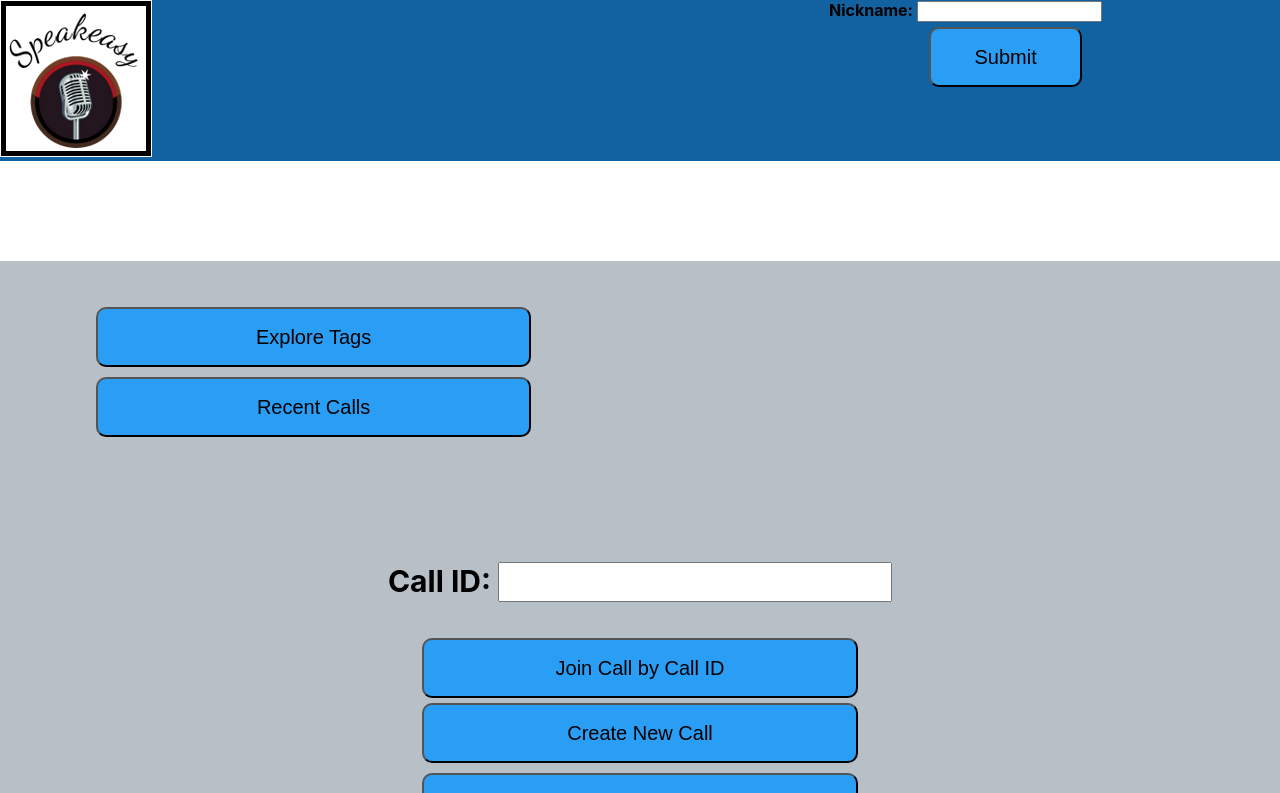
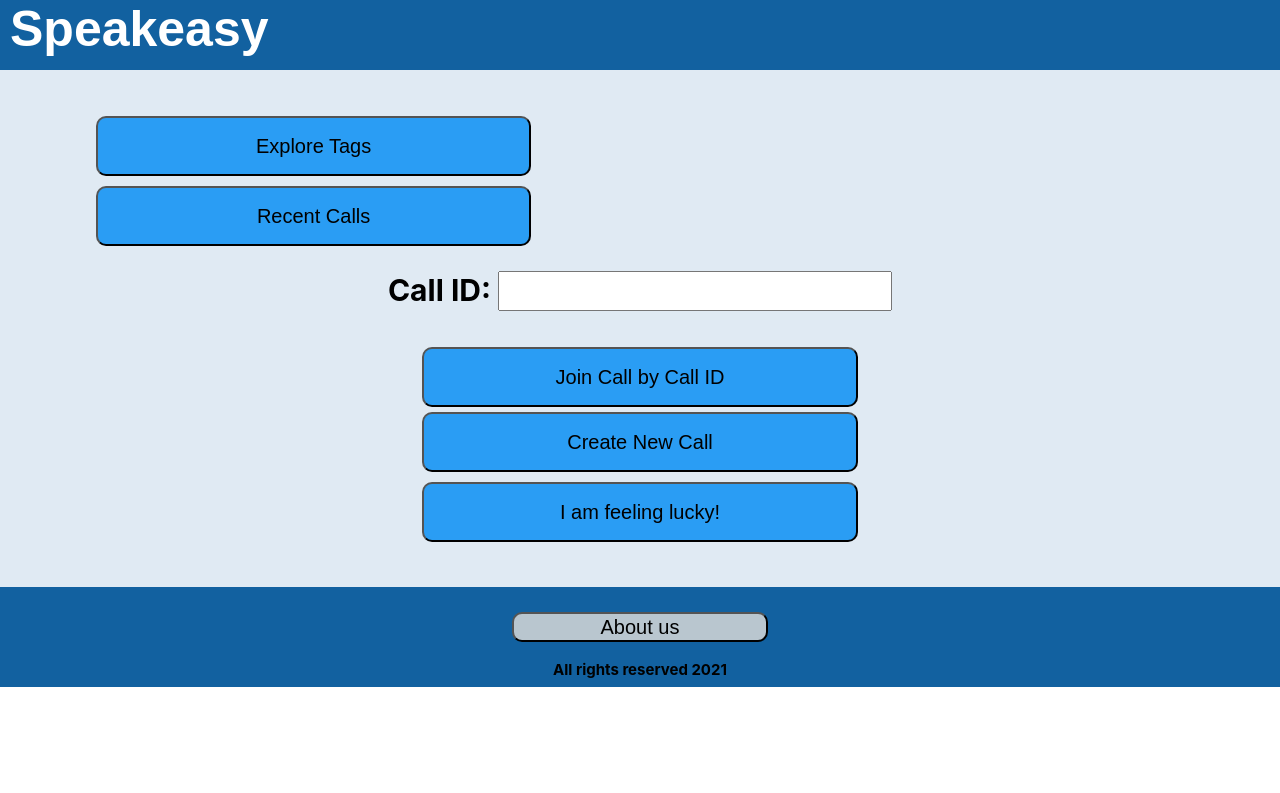
Before and after one commit to agile-dev-assignments/project-setup-team-baliton-portal-speakeasy, a React (Create React App) app in the folder react/front-end/: page /main in a window 1280 px wide. Shown: the top 793 px of the page. Built offline with nearby package versions, Linux system fonts and the light colour scheme.

Commit message:
got the page to display title, changed logo, and made logo work as leave/end call inside calls

```diff
--- a/react/front-end/src/App.js
+++ b/react/front-end/src/App.js
@@ -5,7 +5,6 @@ import theme from "./theme";
 import logo from "./icons/logo.svg";
 import { SmallText } from "./components/shared/SmallText";
 import { CallProvider, INCALL, PREJOIN, useCallState } from "./CallProvider";
-import Logos from './frontend/images/speakeasyLogo.PNG';
 import './App.css';
 export const MOD = "MOD";
 export const SPEAKER = "SPK";
@@ -16,7 +15,6 @@ const AppContent = () => {
   const { view } = useCallState();
   return (
     <Container>
-    <Toplog />
     <AppContainer>
       <Wrapper>
         <Header>
@@ -25,7 +23,6 @@ const AppContent = () => {
         {view === INCALL && <InCall />}
       </Wrapper>
     </AppContainer>
-    <Bottom />
     </Container>
   );
 };
@@ -35,25 +32,6 @@ function Backend() {
     <CallProvider>
       <AppContent />
     </CallProvider>
-  );
-}
-
-const Toplog = (props) => {
-  return (
-    <div id = "top">
-      <div id = "t">
-          <Speakeasy>Speakeasy</Speakeasy>
-      </div>
-    </div>
-  );
-}
-
-function Bottom() {
-  return (
-    <div id = "bottom">
-      <br></br>
-      <h2 id="reserved"> All rights reserved 2021 </h2>
-    </div>
   );
 }
 
@@ -69,8 +47,6 @@ const AppContainer = styled.div`
   overflow-x: hidden;
 `;
 const Wrapper = styled.div`
-  max-width: 700px;
-  padding: 32px 24px 0;
   min-height: 100%;
   margin: 0 auto;
 `;
@@ -105,12 +81,5 @@ const Link = styled.a`
     max-width: ${(props) => (props.center ? "100%" : "400px")};
   }
 `;
-const Speakeasy = styled.h1`
-  margin: 0 auto;
-  color:white;
-  width:100%;
-  font-family: Blippo, fantasy;
-
-`;
 
 export default Backend;
--- a/react/front-end/src/components/InCall.css
+++ b/react/front-end/src/components/InCall.css
@@ -8,3 +8,45 @@ Button {
   border-radius: 10px;
   height: 60px;
 }
+
+div#top{
+  background-color: #1261A0;
+  min-height: 100px;
+  position: relative;
+}
+
+div#bottom{
+  background-color:#1261A0;
+  position: relative;
+  height: 100px;
+}
+
+h2#reserved {
+  text-align: center;
+  font-size: 15px;
+}
+
+h1#title {
+  text-align: center;
+  font-size: 40px;
+  color:#07263f;
+}
+
+h1#tag {
+  text-align: center;
+  font-size: 20px;
+  color:#1261A0;
+}
+
+h1#logotext {
+  font-size: 50px;
+  font-family: Blippo, fantasy;
+  color: white;
+  margin: 0 auto;
+  margin-left: 10px;
+  text-decoration: none;
+}
+
+a {
+  text-decoration: none;
+}
--- a/react/front-end/src/components/InCall.jsx
+++ b/react/front-end/src/components/InCall.jsx
@@ -1,8 +1,7 @@
-import { useMemo, useCallback } from "react";
+import { useMemo, useCallback, useState, useEffect } from "react";
 import styled from "styled-components";
 import { INCALL, useCallState } from "../CallProvider";
 import { SPEAKER, LISTENER, MOD } from "../App";
-import { Link } from 'react-router-dom';
 import CopyLinkBox from "./CopyLinkBox";
 import Participant from "./Participant";
 import Counter from "./Counter";
@@ -11,7 +10,6 @@ import MutedIcon from "./MutedIcon";
 import theme from "../theme";
 import './InCall.css';
 import { useHistory } from "react-router-dom";
-
 
 
 const InCall = () => {
@@ -28,6 +26,20 @@ const InCall = () => {
     endCall,
   } = useCallState();
   console.log(participants);
+
+  //use room ID to get call info from database
+  const [callInfoDB, setCallInfoDB] = useState([]);
+  useEffect(() => {
+    //get request call info using fetch inside useEffect react hook
+    fetch('http://localhost:5000/getCall/' + room.name)
+      .then(response => response.json())
+      .then(data => setCallInfoDB(data))
+      .catch(error => {
+        console.error('There was an error with /getCall/' + room.name + ' !!', error);
+      });
+
+  //empty dependency array so this will only run once; when the page/component is loaded
+  }, [])
 
   const history = useHistory();
 
@@ -113,10 +125,36 @@ const handleLeaveCall = () => {
     [lowerHand, raiseHand, local]
   );
 
+  const ChatroomToplog = () => {
+    return (
+      <div id = "top">
+        {mods?.length < 2 && getAccountType(local?.user_name) === MOD ? (
+            <a className="linka" href="/main">
+              <h1 id="logotext" onClick={handleEndCall}>Speakeasy </h1>
+            </a>
+          ) : (
+            <a className="linka" href="/main">
+              <h1 id="logotext" onClick={handleLeaveCall}>Speakeasy </h1>
+            </a>
+          )}
+      </div>
+    );
+  }
+  const ChatroomBottom = () => {
+    return (
+      <div id = "bottom">
+        <br></br>
+        <h2 id="reserved"> All rights reserved 2021 </h2>
+      </div>
+    );
+  }
+
   return (
     <div>
-
+    <ChatroomToplog />
     <Container hidden={view !== INCALL}>
+      <h1 id="title">{"'" + callInfoDB.callTitle + "'"}</h1>
+      <h1 id="tag">{"Tag: " + callInfoDB.callTag}</h1>
       <CallHeader>
         <Header>Speakers</Header>
         <Counter />
@@ -155,14 +193,15 @@ const handleLeaveCall = () => {
         </TrayContent>
       </Tray>
     </Container>
-
+    <ChatroomBottom />
     </div>
   );
 };
 
 
 const Container = styled.div`
-  margin: 0 0 0;
+  max-width: 700px;
+  margin: auto;
   visibility: ${(props) => (props.hidden ? "hidden" : "visible")};
   height: ${(props) => (props.hidden ? "0" : "100%")};
   width: 100%;
@@ -246,6 +285,4 @@ const ButtonText = styled.span`
   margin-left: 4px;
 `;
 
-
-
 export default InCall;
--- a/react/front-end/src/components/PreJoinRoom.jsx
+++ b/react/front-end/src/components/PreJoinRoom.jsx
@@ -5,6 +5,7 @@ import theme from "../theme";
 import { useCallState } from "../CallProvider";
 import {useLocation} from "react-router-dom";
 import '../App.css';
+import { Toplog, Bottom } from '../frontend/App';
 
 const PreJoinRoom = () => {
 
@@ -81,6 +82,8 @@ const PreJoinRoom = () => {
 
   if (urlID !== "") {
     return (
+      <div>
+      <Toplog />
       <Container>
         <Title>{callMessage}</Title>
         <Form onSubmit={submitForm}>
@@ -110,10 +113,14 @@ const PreJoinRoom = () => {
           {error && <ErrorText>Error: {error.toString()}</ErrorText>}
         </Form>
       </Container>
+      <Bottom />
+      </div>
     );
   }
   else {
     return (
+      <div>
+      <Toplog />
       <Container>
         <Title>Create New Call:</Title>
         <Form onSubmit={submitForm}>
@@ -160,6 +167,8 @@ const PreJoinRoom = () => {
           {error && <ErrorText>Error: {error.toString()}</ErrorText>}
         </Form>
       </Container>
+      <Bottom />
+      </div>
     );
   }
 };
--- a/react/front-end/src/frontend/About.css
+++ b/react/front-end/src/frontend/About.css
@@ -12,7 +12,7 @@
 }
 
 .about-page h2 {
-    font-size: 4vw;
+    font-size: 2vw;
 }
 
 .team-profiles div {
@@ -24,11 +24,11 @@
 }
 
 .team-profiles {
-    font-size: 2vw;
+    font-size: 1vw;
 }
 
 .team-profiles h4 {
-    font-size: 3vw;
+    font-size: 1.5vw;
     margin-bottom: 0.5%;
 }
 
@@ -41,7 +41,7 @@
 .mission-statement section {
     margin-left: 3%;
     margin-right: 0%;
-    font-size: 2vw;
+    font-size: 1vw;
     background-color: #e6ebfc;
     border: 0.5vw outset rgb(61, 9, 9);
     border-radius: 2.5vw;
@@ -76,7 +76,12 @@
 }
 
 h1#about-title{
-    font-size: 10vw;
+    font-size: 8vw;
     font-family: georgia;
     margin-bottom: 5%;
 }
+
+h2#reserved {
+    text-align: center;
+    font-size: 15px;
+  }
--- a/react/front-end/src/frontend/About.js
+++ b/react/front-end/src/frontend/About.js
@@ -64,7 +64,7 @@ const About = (props) => {
            </div>
           </div>
           <div id = "bottom">
-            <h2> All right reserved 2021 </h2>
+            <h2 id="reserved"> All right reserved 2021 </h2>
           </div>
       </div>
     )
--- a/react/front-end/src/frontend/App.css
+++ b/react/front-end/src/frontend/App.css
@@ -29,7 +29,7 @@ div{
 
 div#top{
    background-color: #1261A0;
-   min-height: 100px;
+   min-height: 70px;
    position: relative;
 }
 
@@ -106,3 +106,16 @@ h2#reserved {
   text-align: center;
   font-size: 15px;
 }
+
+h1#logotext {
+  font-size: 50px;
+  font-family: Blippo, fantasy;
+  color: white;
+  margin: 0 auto;
+  margin-left: 10px;
+  text-decoration: none;
+}
+
+a {
+  text-decoration: none;
+}
--- a/react/front-end/src/frontend/App.js
+++ b/react/front-end/src/frontend/App.js
@@ -7,7 +7,7 @@ import TagList from './TagList';
 import TagPage from './TagPage';
 import RecentCallsPage from './RecentCallsPage';
 import EasterEgg from './EasterEgg';
-import Logo from './images/speakeasyLogo.PNG';
+//import Logo from './images/speakeasyLogo.PNG';
 import CreateNewCallPage from './CreateNewCall';
 //import CreateNewCall from './CreateNewCall'
 import React, { useState, useRef } from 'react';
@@ -63,40 +63,23 @@ function Linker(prop) {
   );
 }
 
+const LinkHeader = () => {
+  return (
+    <div>
+      <a className="linka" href='/main'>
+         <h1 id="logotext">Speakeasy</h1>
+      </a>
+    </div>
+  );
+}
 
-const Toplog = (props) => {
-  const [nick, setNickname] = useState('')
-  const nicknameRef = useRef()
 
-  function handleNick(e) {
-    const nn = nicknameRef.current.value
-    setNickname(nn);
-  }
-
-  if (nick !== '') {
-    <div id = "top">
-      <div id = "nickname">
-        <h2>
-          {nick}
-        </h2>
-      </div>
-      <Link to = "/main">
-        <img className="logo" alt="" src={Logo} />
-      </Link>
-    </div>
-  }
+const Toplog = () => {
   return (
     <div id = "top">
-      <div id = "nickname">
-        <label><b>Nickname: </b></label>
-        <input ref={nicknameRef} type="text" />
-        <button id="nicknameButton" onClick={handleNick}>
-          Submit
-        </button>
-      </div>
-      <Link to = "/main">
-        <img className="logo" alt="" src={Logo} />
-      </Link>
+      <a className="linka" href='/main'>
+         <h1 id="logotext">Speakeasy</h1>
+      </a>
     </div>
   );
 }
@@ -124,4 +107,4 @@ function Bottom() {
 }
 
 export default App;
-export {Linker , Textbox, Toplog, Bottom, dotenv};
+export {Linker , Textbox, Toplog, Bottom, LinkHeader, dotenv};
--- a/react/front-end/src/frontend/MainPage.css
+++ b/react/front-end/src/frontend/MainPage.css
@@ -1,12 +1,12 @@
 
 #mainDiv {
-    margin-bottom: 100px;
-    margin-top: 100px;
-    background-color: #b8c0c7;
+    margin-bottom: 0px;
+    margin-top: 0px;
+    background-color: #e0eaf3;
 }
 
 #side {
-    margin-bottom: 100px;
+    margin-bottom: 0px;
 }
 
 .callNameField form {
--- a/react/front-end/src/frontend/TagList.js
+++ b/react/front-end/src/frontend/TagList.js
@@ -17,7 +17,7 @@ function TagList() {
       });
 
   //empty dependency array so this will only run once; when the page/component is loaded
-  }, {})
+  }, [])
 
   let numberOfDistinctTags = distinctTagsList.length;
 
```
Also changed, not shown: react/front-end/src/frontend/images/speakeasyLogo.PNG, 1 other file (tests, documents, lock files or other folders). Lines whose indentation alone changed are shown as unchanged.
